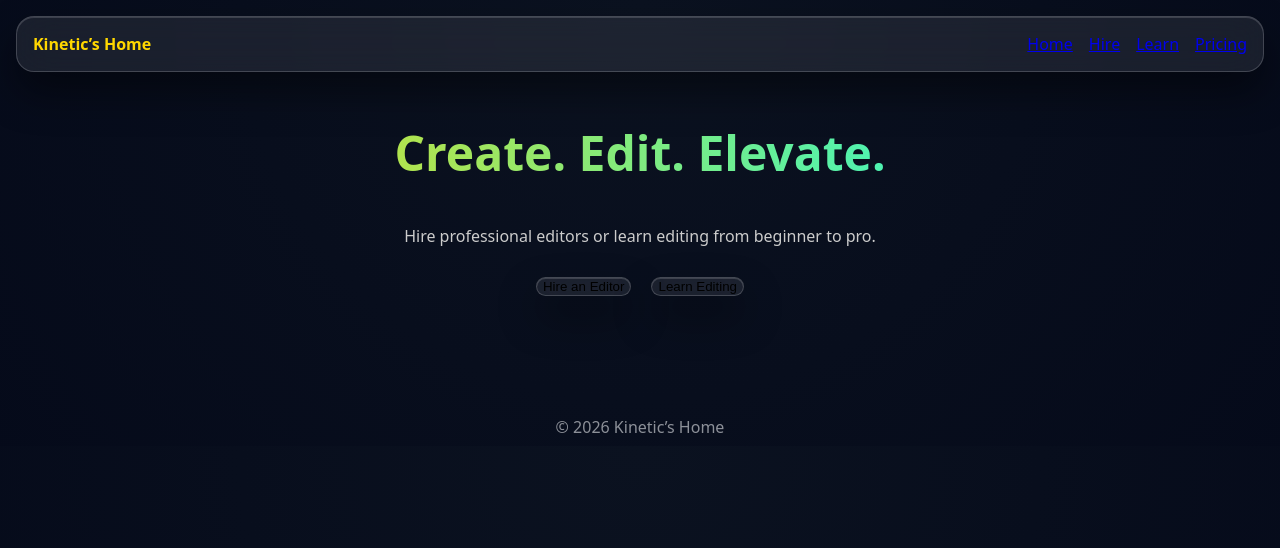
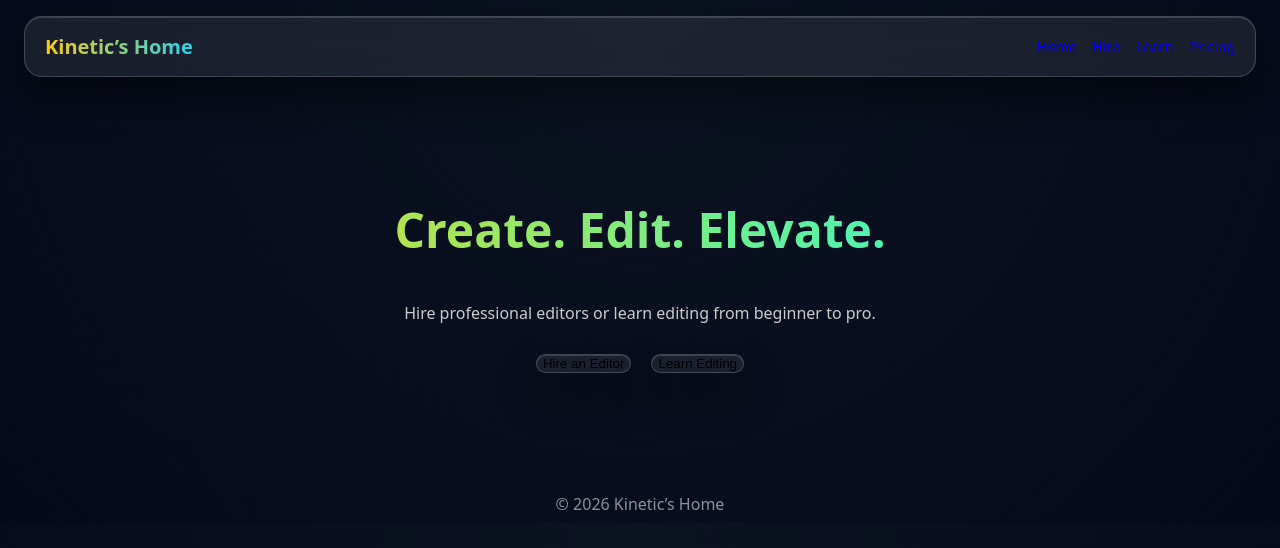
Before and after one commit to rkstore-admin/kinetics-home, a Next.js app: page / in a window 1280 px wide. Shown: the top 548 px of the page. Built offline with nearby package versions, Linux system fonts and the light colour scheme.

Commit message:
Update Navbar.tsx

```diff
--- a/components/Navbar.tsx
+++ b/components/Navbar.tsx
@@ -1,17 +1,29 @@
 export default function Navbar() {
   return (
-    <nav className="glass" style={{
-      position: "fixed",
-      top: "16px",
-      left: "16px",
-      right: "16px",
-      padding: "16px",
-      display: "flex",
-      justifyContent: "space-between",
-      zIndex: 10
-    }}>
-      <b style={{ color: "gold" }}>Kinetic’s Home</b>
-      <div style={{ display: "flex", gap: "16px" }}>
+    <nav
+      className="glass"
+      style={{
+        position: "sticky",
+        top: "16px",
+        margin: "16px",
+        padding: "16px 20px",
+        display: "flex",
+        justifyContent: "space-between",
+        alignItems: "center",
+        zIndex: 50
+      }}
+    >
+      <span className="gradient-text" style={{ fontSize: "20px", fontWeight: 800 }}>
+        Kinetic’s Home
+      </span>
+
+      <div
+        style={{
+          display: "flex",
+          gap: "16px",
+          fontSize: "14px"
+        }}
+      >
         <a href="/">Home</a>
         <a href="/services">Hire</a>
         <a href="/learn">Learn</a>
```
